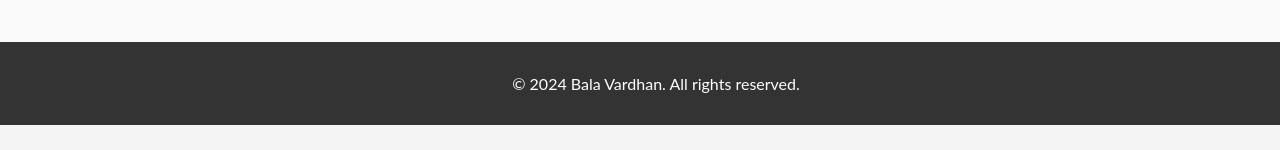
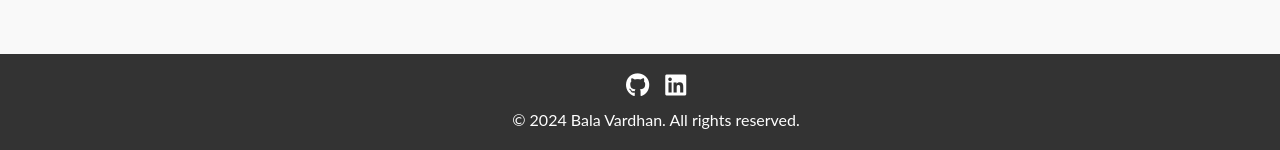
Before and after one commit to vardhan12178/personal-portfolio, a React (Create React App) app: page / in a window 1280 px wide. Shown: the part 2149-2299 px from the top of the page. Before the commit the page ends 2274 px from the top, so only its background shows below. Built offline with nearby package versions, Linux system fonts and the light colour scheme.

Commit message:
Added SM links

```diff
--- a/public/index.html
+++ b/public/index.html
@@ -6,6 +6,7 @@
     <link rel="stylesheet" href="https://cdnjs.cloudflare.com/ajax/libs/font-awesome/6.0.0-beta3/css/all.min.css">
     <link rel="stylesheet" href="https://cdnjs.cloudflare.com/ajax/libs/font-awesome/6.0.0-beta3/css/all.min.css" integrity="sha384-5M2A4QWg6VbYB69T5nW1YjY6d6g6nB/OyXZBSn6FD/d5F3Gzy4/IQhU2R5nbhM5d" crossorigin="anonymous">
 
+    <link rel="stylesheet" href="https://cdnjs.cloudflare.com/ajax/libs/font-awesome/6.0.0-beta3/css/all.min.css" />
 
     <meta name="viewport" content="width=device-width, initial-scale=1" />
     <meta name="theme-color" content="#000000" />
--- a/src/components/Footer.js
+++ b/src/components/Footer.js
@@ -4,7 +4,27 @@ import styles from '../styles/Footer.module.scss';
 const Footer = () => {
   return (
     <footer className={styles.footer}>
-      <p>© {new Date().getFullYear()} Bala Vardhan. All rights reserved.</p>
+      <div className={styles.footerContent}>
+        <div className={styles.socialLinks}>
+          <a
+            href="https://github.com/vardhan12178?tab=repositories"
+            target="_blank"
+            rel="noopener noreferrer"
+            className={styles.socialLink}
+          >
+            <i className="fab fa-github"></i>
+          </a>
+          <a
+            href="https://www.linkedin.com/in/bala-vardhan-pula-753b011b9"
+            target="_blank"
+            rel="noopener noreferrer"
+            className={styles.socialLink}
+          >
+            <i className="fab fa-linkedin"></i>
+          </a>
+        </div>
+        <p className={styles.copyRight}>© {new Date().getFullYear()} Bala Vardhan. All rights reserved.</p>
+      </div>
     </footer>
   );
 };
--- a/src/components/Header.js
+++ b/src/components/Header.js
@@ -16,6 +16,8 @@ const Header = () => {
         <div
           className={`${styles.menuIcon} ${isOpen ? styles.rotateOpen : styles.rotateClose}`}
           onClick={toggleMenu}
+          aria-expanded={isOpen}
+          aria-label="Toggle menu"
         >
           {isOpen ? 'X' : '☰'}
         </div>
--- a/src/pages/Home.js
+++ b/src/pages/Home.js
@@ -9,6 +9,7 @@ const Home = () => {
   const handleDownloadResume = () => {
     window.open(resumeUrl, '_blank');
   };
+
   return (
     <main className={styles.main}>
       <section className={styles.intro}>
@@ -21,8 +22,7 @@ const Home = () => {
         </p>
         <div className={styles.cta}>
           <button
-           onClick={handleDownloadResume}
-
+            onClick={handleDownloadResume}
             className={styles.resumeButton}
           >
             Download My Resume
--- a/src/styles/Footer.module.scss
+++ b/src/styles/Footer.module.scss
@@ -7,7 +7,95 @@
   bottom: 0;
   width: 100%;
 
+  .footerContent {
+    display: flex;
+    flex-direction: column;
+    align-items: center;
+
+    .socialLinks {
+      margin-bottom: 0.2rem;
+
+      .socialLink {
+        color: #fff;
+        font-size: 1.5rem;
+        margin: 0 0.5rem;
+        transition: color 0.3s;
+
+        &:hover {
+          color: #ddd;
+        }
+
+        i {
+          margin: 0;
+        }
+      }
+    }
+
+    .copyRight {
+      margin: 0.5rem 0;
+    }
+
+    .contactInfo {
+      margin: 0.5rem 0;
+      a {
+        color: #fff;
+        text-decoration: none;
+        transition: color 0.3s;
+
+        &:hover {
+          color: #ddd;
+        }
+      }
+    }
+
+    .contactButton {
+      margin-top: 1rem;
+      padding: 0.5rem 1rem;
+      background-color: #007bff;
+      color: #fff;
+      text-decoration: none;
+      border-radius: 5px;
+      font-size: 1rem;
+      transition: background-color 0.3s, transform 0.3s;
+
+      &:hover {
+        background-color: #0056b3;
+        transform: translateY(-2px);
+      }
+    }
+  }
+
   @media (max-width: 768px) {
     padding: 0.5rem;
+
+    .footerContent {
+      .socialLinks {
+        .socialLink {
+          font-size: 1.2rem;
+          margin: 0 0.3rem;
         }
       }
+
+      .contactButton {
+        padding: 0.5rem 0.75rem;
+        font-size: 0.875rem;
+      }
+    }
+  }
+
+  @media (max-width: 375px) {
+    .footerContent {
+      .socialLinks {
+        .socialLink {
+          font-size: 1rem;
+          margin: 0 0.2rem;
+        }
+      }
+
+      .contactButton {
+        padding: 0.4rem 0.6rem;
+        font-size: 0.75rem;
+      }
+    }
+  }
+}
--- a/src/styles/Header.module.scss
+++ b/src/styles/Header.module.scss
@@ -21,7 +21,7 @@
         transition: color 0.3s ease;
 
         &:hover {
-          color:#cacaca;
+          color: #cacaca;
         }
       }
     }
@@ -30,7 +30,7 @@
       display: none;
       font-size: 2rem;
       cursor: pointer;
-      transition: color 0.3s ease;
+      transition: color 0.3s ease, transform 0.3s ease;
 
       &:hover {
         color: #cacaca;
@@ -53,7 +53,7 @@
           transition: color 0.3s ease;
 
           &:hover {
-            color:#cacaca;
+            color: #cacaca;
           }
         }
       }
@@ -90,4 +90,14 @@
       }
     }
   }
+
+  .rotateOpen {
+    transform: rotate(180deg);
+    transition: transform 0.3s ease;
+  }
+
+  .rotateClose {
+    transform: rotate(0deg);
+    transition: transform 0.3s ease;
+  }
 }
--- a/src/styles/Home.module.scss
+++ b/src/styles/Home.module.scss
@@ -23,6 +23,8 @@
     p {
       font-size: 1.2rem;
       color: #666;
+      max-width: 600px;
+      margin: 0 auto;
     }
 
     .cta {
```
Lines whose indentation alone changed are shown as unchanged.
